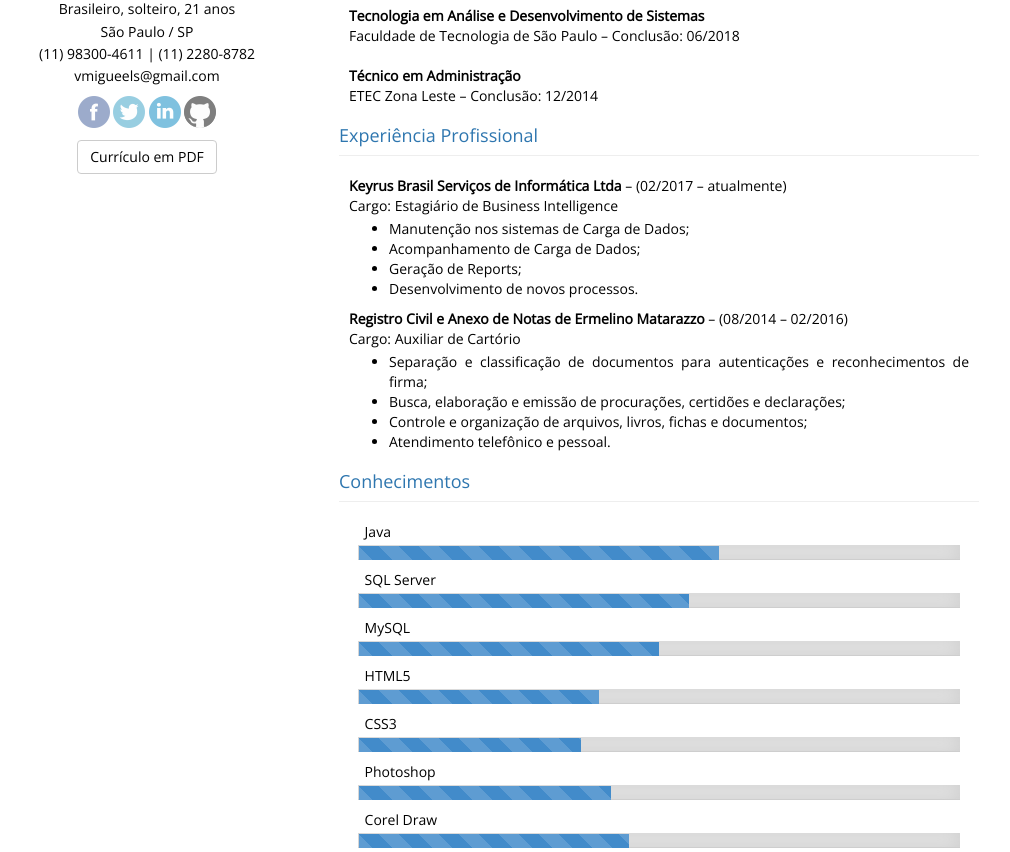
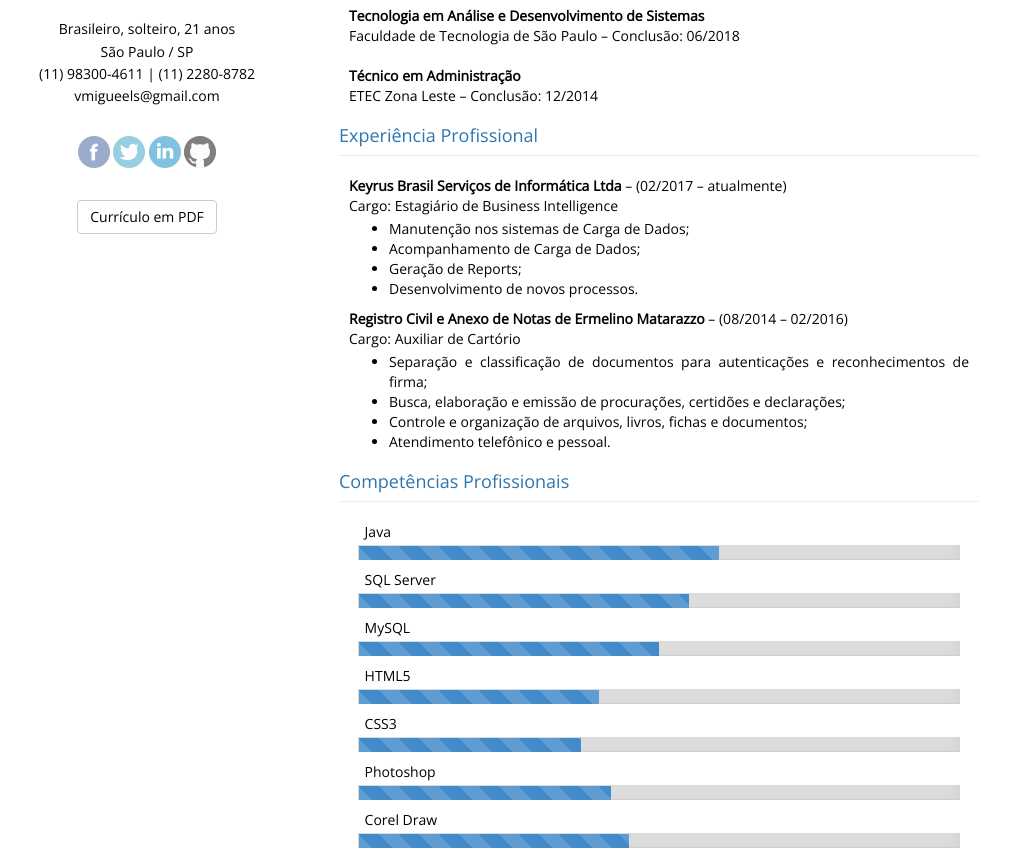
Before and after one commit to VMiguelRuiz/VMiguelRuiz.github.io, a plain HTML site: page index.html in a window 1280 px wide. Shown: the part 240-1092 px from the top of the page, without its empty margins (45-1055 px from the left). Drawn offline with nearby package versions, Linux system fonts and the light colour scheme.

Commit message:
quebra de linha

```diff
--- a/index.html
+++ b/index.html
@@ -18,6 +18,7 @@
             <div class="manter">
                <img class="foto transp" src="http://i.imgur.com/LZXOMTy.png"/>
                <h1 class="nome">Vinícius Miguel Ruiz Ferreira Soares</h1>
+			   <br/>
                   <p>Brasileiro, solteiro, 21 anos</p>
                       <p>São Paulo / SP </p>
                       <p>(11) 98300-4611 | (11) 2280-8782</p>
@@ -25,12 +26,14 @@
 						 <p><a href="mailto:vmigueels@gmail.com">vmigueels@gmail.com</a> </p>
                      </div>
 					 <div class="redes-sociais">
+					 <br/>
                         <a class="facebook transp" href="https://www.facebook.com/vmiguelz" target="_blank">facebook</a>
                         <a class="twitter transp" href="https://twitter.com/VMiguelRuiz" target="_blank">twitter</a>
                         <a class="linkedin transp" href="https://www.linkedin.com/in/vmiguelruiz/" target="_blank">linkedin</a>
                         <a class="github transp" href="https://github.com/VMiguelRuiz" target="_blank">github</a>
                      </div>
 					 <div class="botao-cv">
+					 <br/>
 						<a class="btn btn-default" href="https://drive.google.com/file/d/0BwwWZoBAUpWxUmlfblV1QmUyNk0/view?usp=sharing" target="_blank">Currículo em PDF</link></a>
 					</div>
 			</div>
@@ -88,7 +91,7 @@
                </div>
                <div class="zoom-mais">
 			   <div class="titulos">
-            		<h2>Conhecimentos</h2>
+            		<h2>Competências Profissionais</h2>
 				</div>
                      <hr/>
                      <div class="conhecimento">
```
